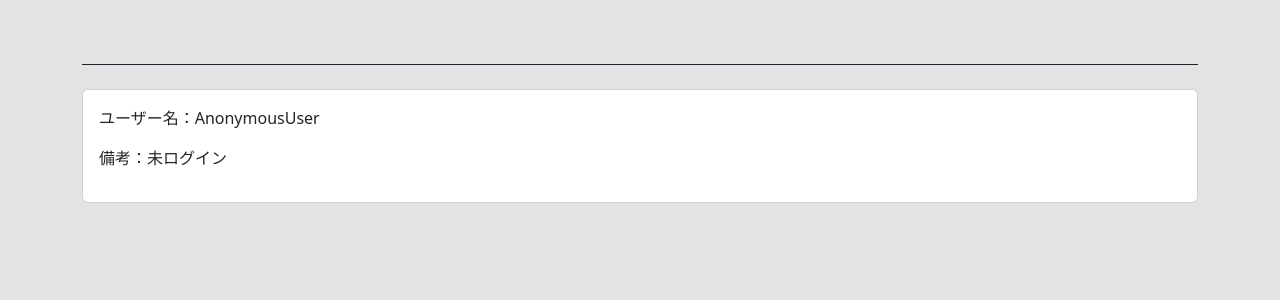
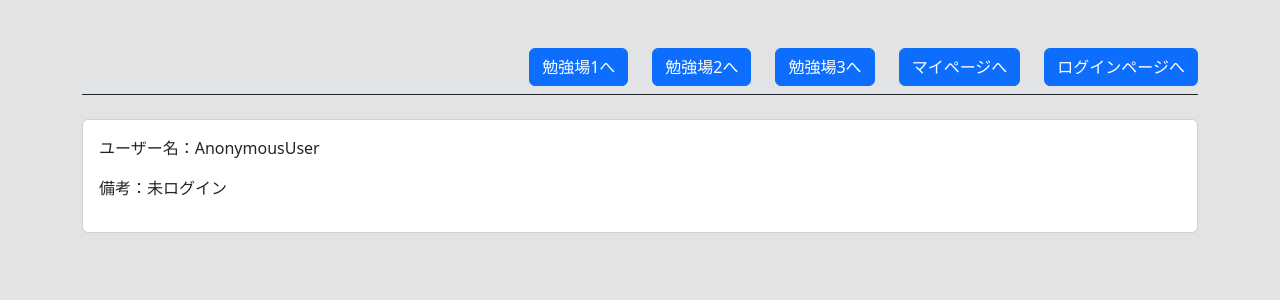
Before and after one commit to tsujiyuto-288/django, a Django app: page /users/mypage in a window 1280 px wide. Shown: the top 300 px of the page. Run offline with Django 4.2, Linux system fonts and the light colour scheme.

Commit message:
ログイン認証につて

```diff
--- a/practice/accounts/views.py
+++ b/practice/accounts/views.py
@@ -5,10 +5,14 @@ from django.shortcuts import render, redirect
 from django.http import JsonResponse
 from accounts.models import Book, Book_stock, Company, Author
 from accounts.forms import *
+from django.contrib.auth.decorators import login_required
+from django.contrib.auth.mixins import LoginRequiredMixin
 
 
 
 
+
+@login_required
 def test_open(request):
     test_form = TestForm()
     test_select = TestSelect()
@@ -53,7 +57,7 @@ def test2_open(request):
         },
     )
 
-class Test3PageOpen(View):
+class Test3PageOpen(LoginRequiredMixin, View):
     def get(self, request):
         return render(request, "test3.html", {"page_title": "勉強場3"})
 
--- a/practice/practice/settings.py
+++ b/practice/practice/settings.py
@@ -128,3 +128,6 @@ STATIC_URL = "static/"
 # https://docs.djangoproject.com/en/4.2/ref/settings/#default-auto-field
 
 DEFAULT_AUTO_FIELD = "django.db.models.BigAutoField"
+
+# ログインされていない時に実行するurl
+LOGIN_URL = "/users/login"
--- a/practice/templates/test_template.html
+++ b/practice/templates/test_template.html
@@ -28,14 +28,35 @@
           <a href="{% url 'login' %}" class="btn btn-primary"
             >ログインページへ</a
           >
-
           {% elif page_title == "勉強場2"%}
           <a href="{% url 'test_open' %}" class="btn btn-primary">勉強場1へ</a>
           <a href="{% url 'test3_open' %}" class="btn btn-primary">勉強場3へ</a>
+          <a href="{% url 'mypage_open' %}" class="btn btn-primary"
+            >マイページへ</a
+          >
+          <a href="{% url 'login' %}" class="btn btn-primary"
+            >ログインページへ</a
+          >
 
           {% elif page_title == "勉強場3"%}
           <a href="{% url 'test_open' %}" class="btn btn-primary">勉強場1へ</a>
           <a href="{% url 'test2_open' %}" class="btn btn-primary">勉強場2へ</a>
+          <a href="{% url 'mypage_open' %}" class="btn btn-primary"
+            >マイページへ</a
+          >
+          <a href="{% url 'login' %}" class="btn btn-primary"
+            >ログインページへ</a
+          >
+          {% else %}
+          <a href="{% url 'test_open' %}" class="btn btn-primary">勉強場1へ</a>
+          <a href="{% url 'test2_open' %}" class="btn btn-primary">勉強場2へ</a>
+          <a href="{% url 'test3_open' %}" class="btn btn-primary">勉強場3へ</a>
+          <a href="{% url 'mypage_open' %}" class="btn btn-primary"
+            >マイページへ</a
+          >
+          <a href="{% url 'login' %}" class="btn btn-primary"
+            >ログインページへ</a
+          >
 
           {% endif %}
         </div>
--- a/practice/users/views.py
+++ b/practice/users/views.py
@@ -3,6 +3,8 @@ from django.views import View
 from django.http import JsonResponse
 from django.contrib.auth import authenticate, login, logout
 from users.forms import *
+from django.contrib.auth.decorators import login_required
+
 
 
 def mypage_open(request):
@@ -12,7 +14,6 @@ def mypage_open(request):
     else:
         info = "未ログイン"
     return render(request,"mypage.html",{"user":user,"info":info})
-
 
 class TestLogin(View):
     def get(self, request):
```
Also changed, not shown: docs/certification.md (+39 -0 lines).
